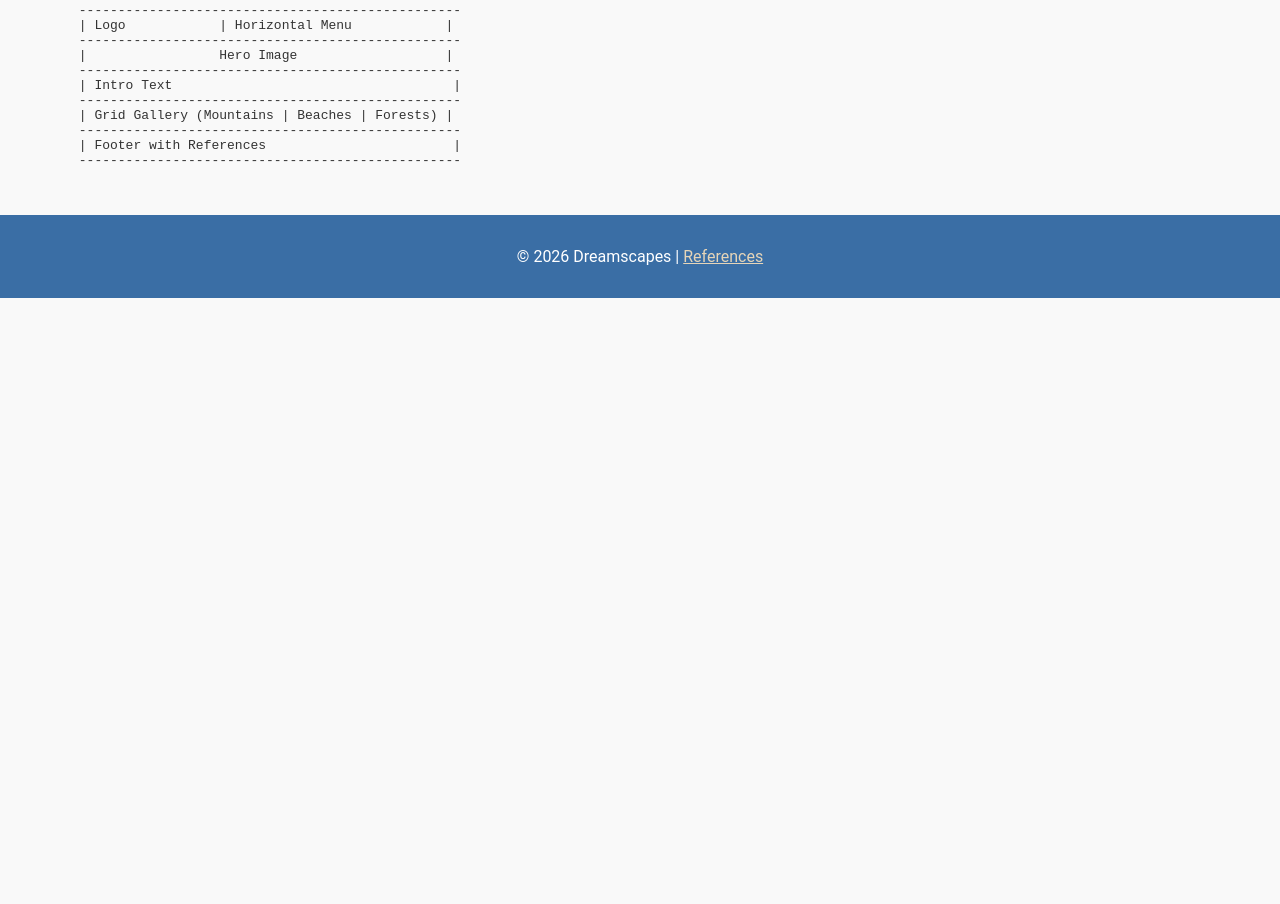
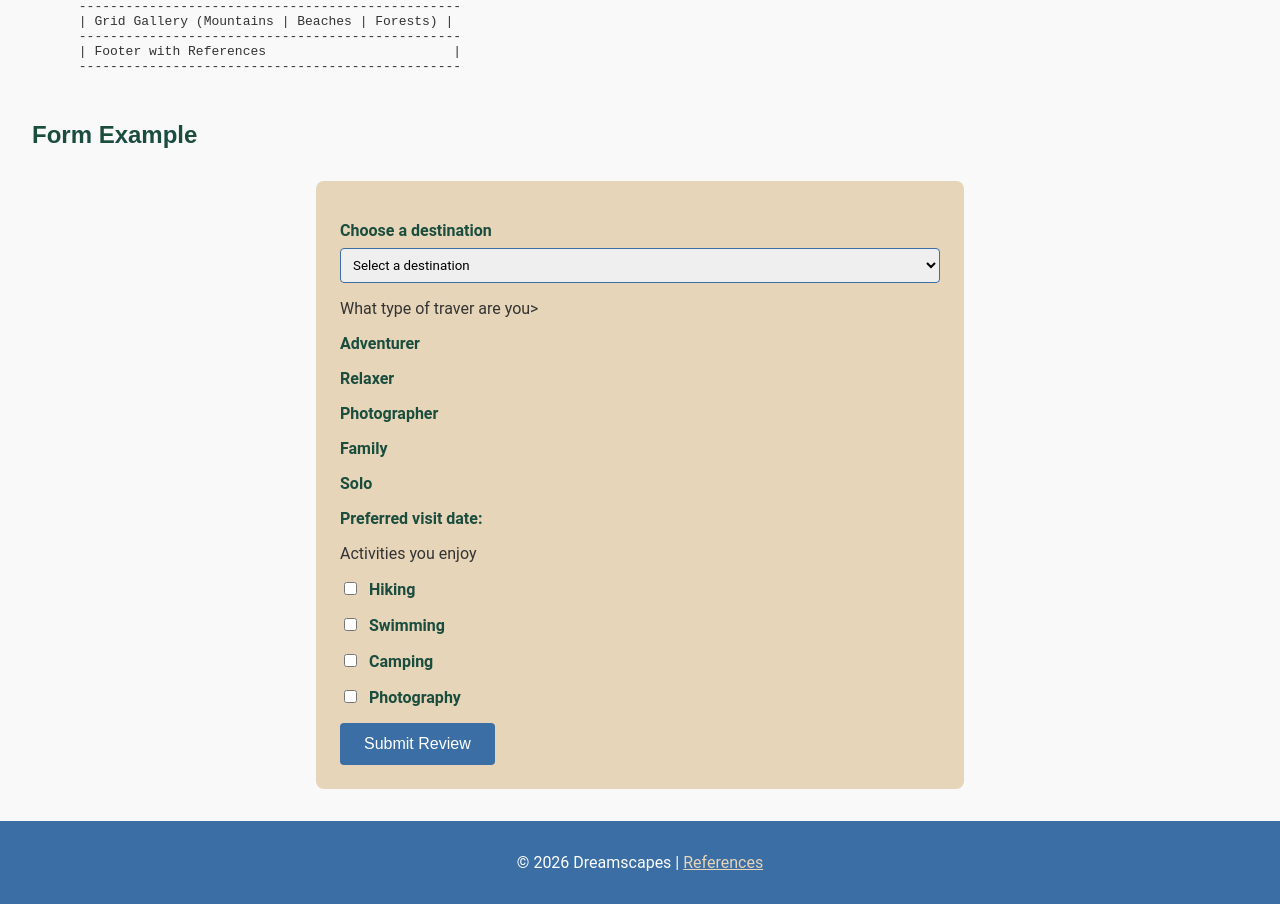
Before and after one commit to Raagnaa/wdd131, a plain HTML site: page project/siteplan.html in a window 1280 px wide. Shown: the part 1274-2178 px from the top of the page. Before the commit the page ends 1572 px from the top, so only its background shows below. Drawn offline with Linux system fonts and the light colour scheme.

Commit message:
Add form section and styles for user input in siteplan.html and siteplan.css

```diff
--- a/project/siteplan.html
+++ b/project/siteplan.html
@@ -104,6 +104,38 @@
       </pre>
 		</section>
 
+		<section>
+			<h2>Form Example</h2>
+			<form method="get" action="review.html">
+				<label for="destination">Choose a destination</label>
+				<select id="destination" name="destination" required>
+					<option value="" disabled selected>Select a destination</option>
+					<option value="mountains">Mountains</option>
+					<option value="beach">Beach</option>
+					<option value="forest">Forest</option>
+				</select>
+
+
+				<p>What type of traver are you></p>
+				<label><imput type="radio" name="traveler" value="adventurer" required> Adventurer</label>
+				<label><imput type="radio" name="traveler" value="relaxer" required> Relaxer</label>
+				<label><imput type="radio" name="traveler" value="photographer" required> Photographer</label>
+				<label><imput type='radio' name='traveler' value='family' required> Family</label>
+				<label><imput type='radio' name='traveler' value='solo' requiered> Solo</label>
+
+				<label for="visitdate">Preferred visit date:</label>
+				<imput type="date" id="visitdate" name="visitdate" required>
+
+				<p>Activities you enjoy</p>
+				<label><input type='checkbox' name="activities"	value="hiking"> Hiking</label>
+				<label><input type='checkbox' name="activities" value="swimming"> Swimming</label>
+				<label><input type="checkbox" name="activities" value="camping"> Camping</label>
+				<label><input type="checkbox" name="activities" value="photography"> Photography</label>
+
+				<input type="submit" value="Submit Review">
+			</form>
+		</section>
+
 	</main>
 
 	<footer>
--- a/project/styles/siteplan.css
+++ b/project/styles/siteplan.css
@@ -46,6 +46,7 @@ footer {
 header img {
     max-width: 120px;
     height: auto;
+    float: left;
     margin-right: 1rem;
 }
 
@@ -63,3 +64,50 @@ section {
 footer a {
     color: #E6D5B8;
 }
+
+form {
+    background-color: #E6D5B8;
+    padding: 1.5rem;
+    border-radius: 8px;
+    max-width: 600px;
+    margin: 2rem auto;
+}
+
+form label {
+    display: block;
+    margin-top: 1rem;
+    font-weight: bold;
+    color: #1B4D3E;
+}
+
+form input[type="text"],
+form input[type="date"],
+form select,
+form textarea {
+    width: 100%;
+    padding: 0.5rem;
+    margin-top: 0.5rem;
+    border: 1px solid #3A6EA5;
+    border-radius: 4px;
+    font-family: 'Roboto', sans-serif;
+}
+
+form input[type="radio"],
+form input[type="checkbox"] {
+    margin-right: 0.5rem;
+}
+
+form input[type="submit"] {
+    background-color: #3A6EA5;
+    color: white;
+    border: none;
+    padding: 0.75rem 1.5rem;
+    margin-top: 1rem;
+    border-radius: 4px;
+    font-size: 1rem;
+    cursor: pointer;
+}
+
+form input[type="submit"]:hover {
+    background-color: #1B4D3E;
+}
```
